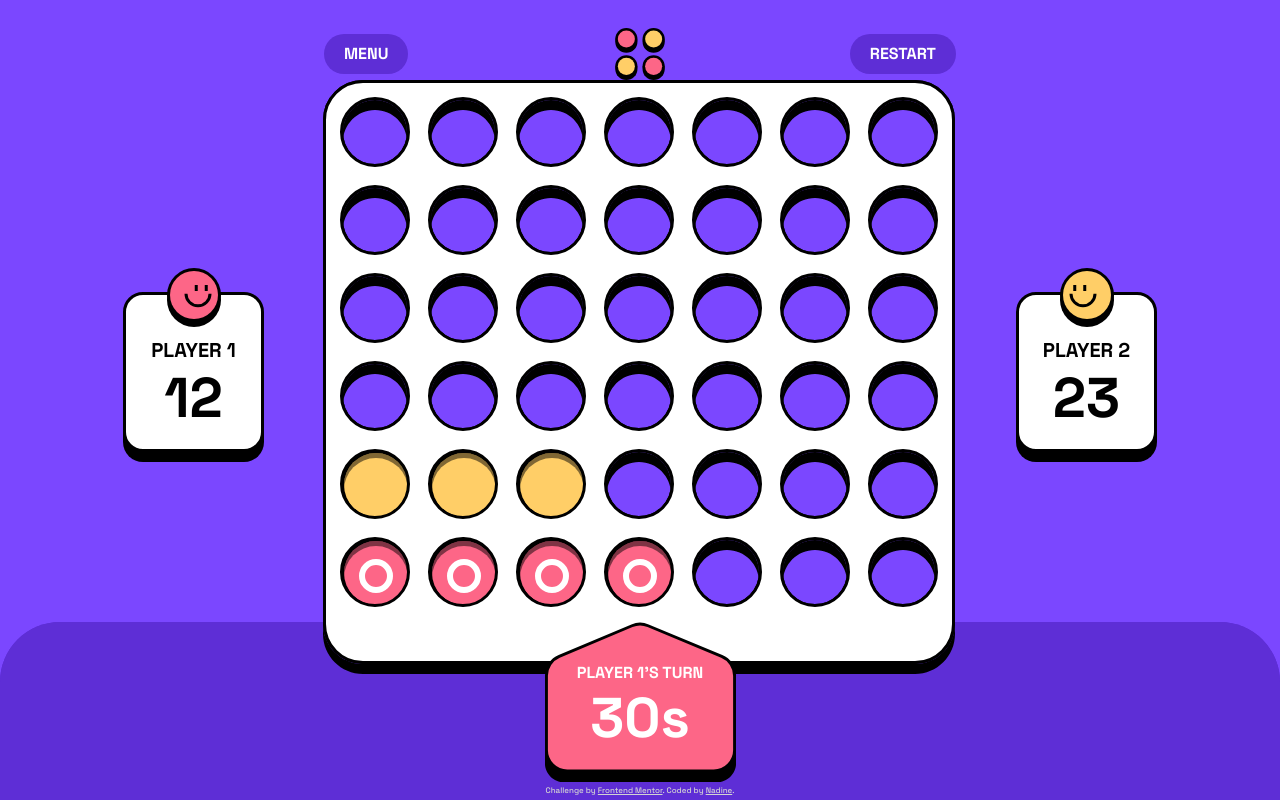
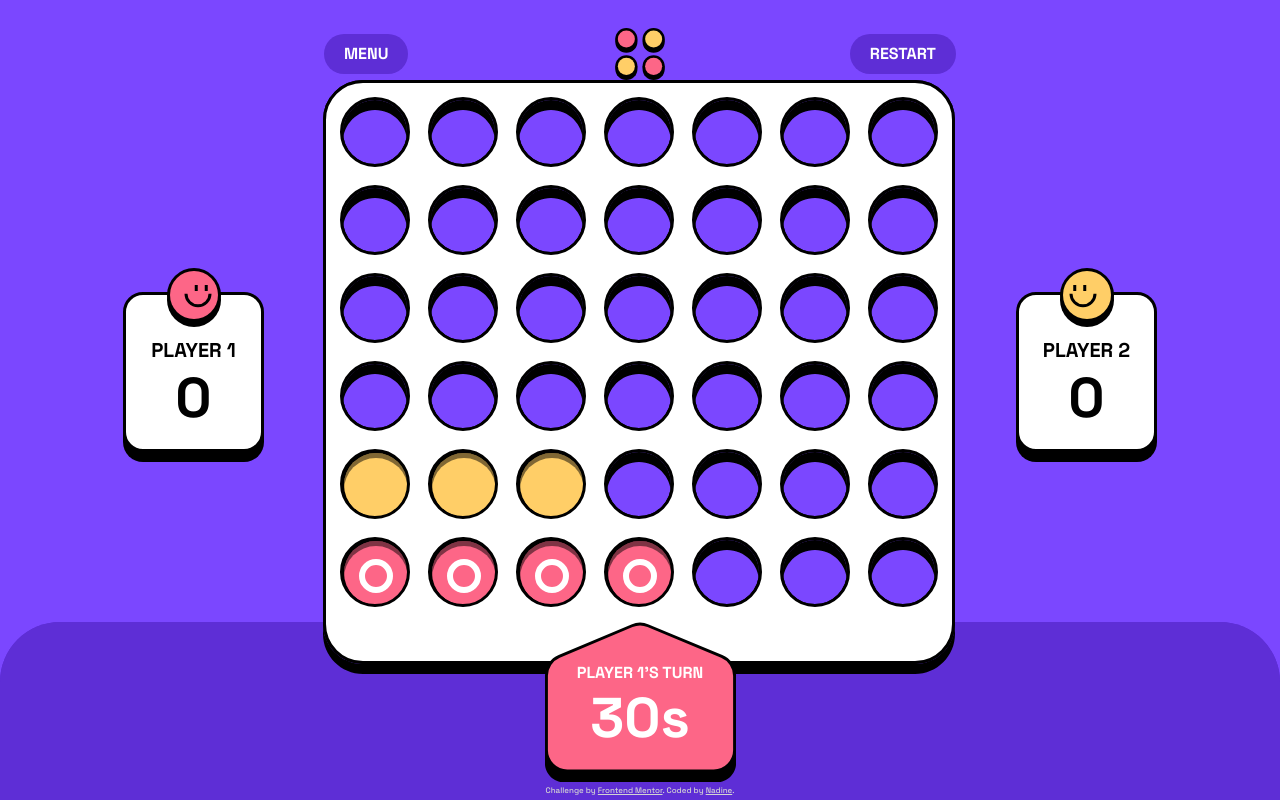
Before and after one commit to nadlgit/fmchallenge-connect-four-game, a React (Vite) app: page / in a window 1280 px wide. Both pictures are taken after a click on the button "PLAY VS PLAYER". Built offline with nearby package versions, Linux system fonts and the light colour scheme.

Commit message:
feat: Score component using context

```diff
--- a/src/components/game/score/score.tsx
+++ b/src/components/game/score/score.tsx
@@ -1,4 +1,6 @@
+import { useEffect, useState } from 'react';
 import { type PlayerColor } from '@/core';
+import { useGame } from '@/store';
 import styles from './score.module.css';
 import imgPlayer1 from './player-one.svg';
 import imgPlayer2 from './player-two.svg';
@@ -9,21 +11,29 @@ type ScoreProps = {
   player: PlayerColor;
 };
 
-const scoreConfig: Record<
-  PlayerColor,
-  { value: number; label: string; icon: string; position: 'left' | 'right' }
-> = {
-  RED: { value: 12, label: 'Player 1', icon: imgPlayer1, position: 'left' },
-  YELLOW: { value: 23, label: 'Player 2', icon: imgPlayer2, position: 'right' },
-};
+export const Score = ({ player }: ScoreProps) => {
+  const { playMode, playerNames, playerScores } = useGame();
+  const [score, setScore] = useState(playerScores[player]);
+  // const [prevScore, setPrevScore] = useState(playerScores[player]);
+  const position = player === 'RED' ? 'left' : player === 'YELLOW' ? 'right' : '';
+  const icon = (() => {
+    if (player === 'RED' && playMode === 'vsPlayer') return imgPlayer1;
+    if (player === 'RED' && playMode === 'vsCPU') return imgYou;
+    if (player === 'YELLOW' && playMode === 'vsPlayer') return imgPlayer2;
+    if (player === 'YELLOW' && playMode === 'vsCPU') return imgCPU;
+    return '';
+  })();
 
-export const Score = ({ player }: ScoreProps) => {
-  const { value, label, icon, position } = scoreConfig[player];
+  useEffect(() => {
+    // setPrevScore(score);
+    setScore(playerScores[player]);
+  }, [playerScores[player]]);
+
   return (
     <div className={styles.container} data-position={position}>
       <img src={icon} alt="" className={styles.icon} />
-      <span className={styles.label}>{label}</span>
-      <span className={styles.score}>{value}</span>
+      <span className={styles.label}>{playerNames[player]}</span>
+      <span className={styles.score}>{score}</span>
     </div>
   );
 };
```
